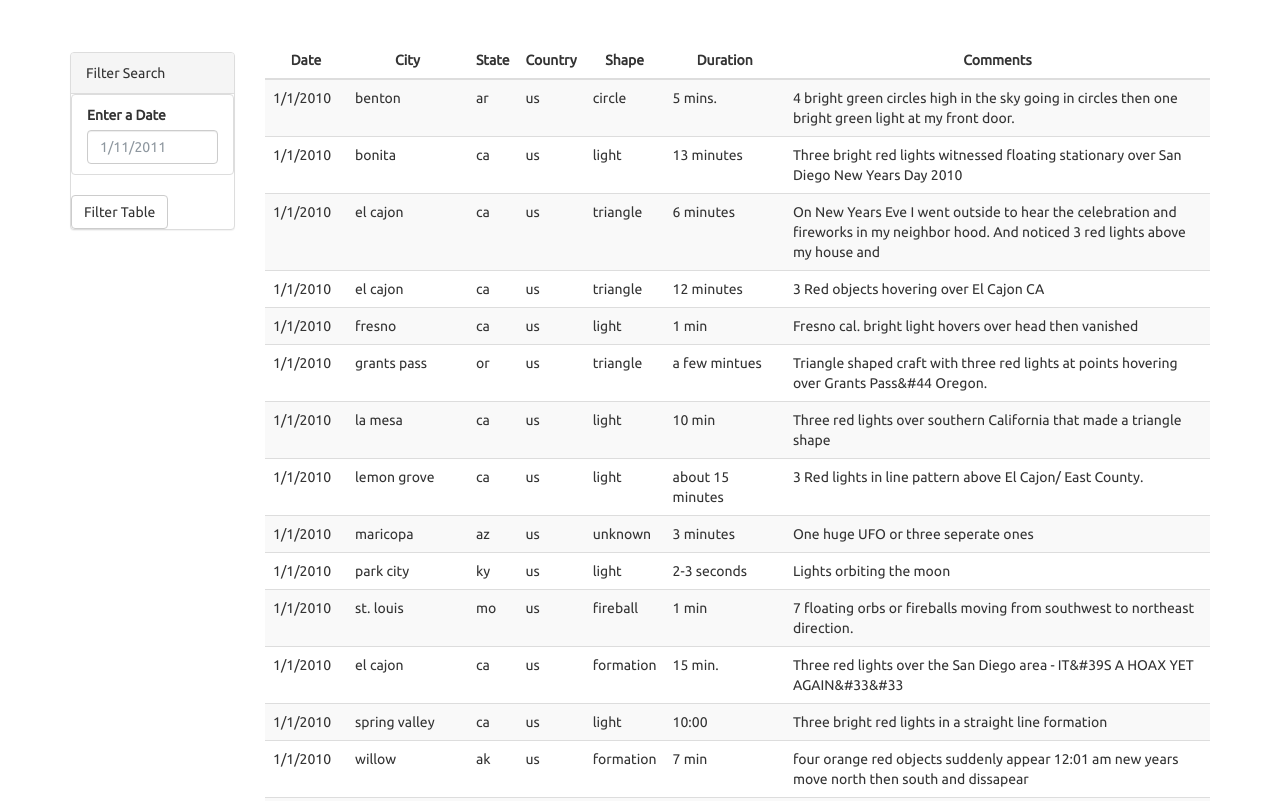
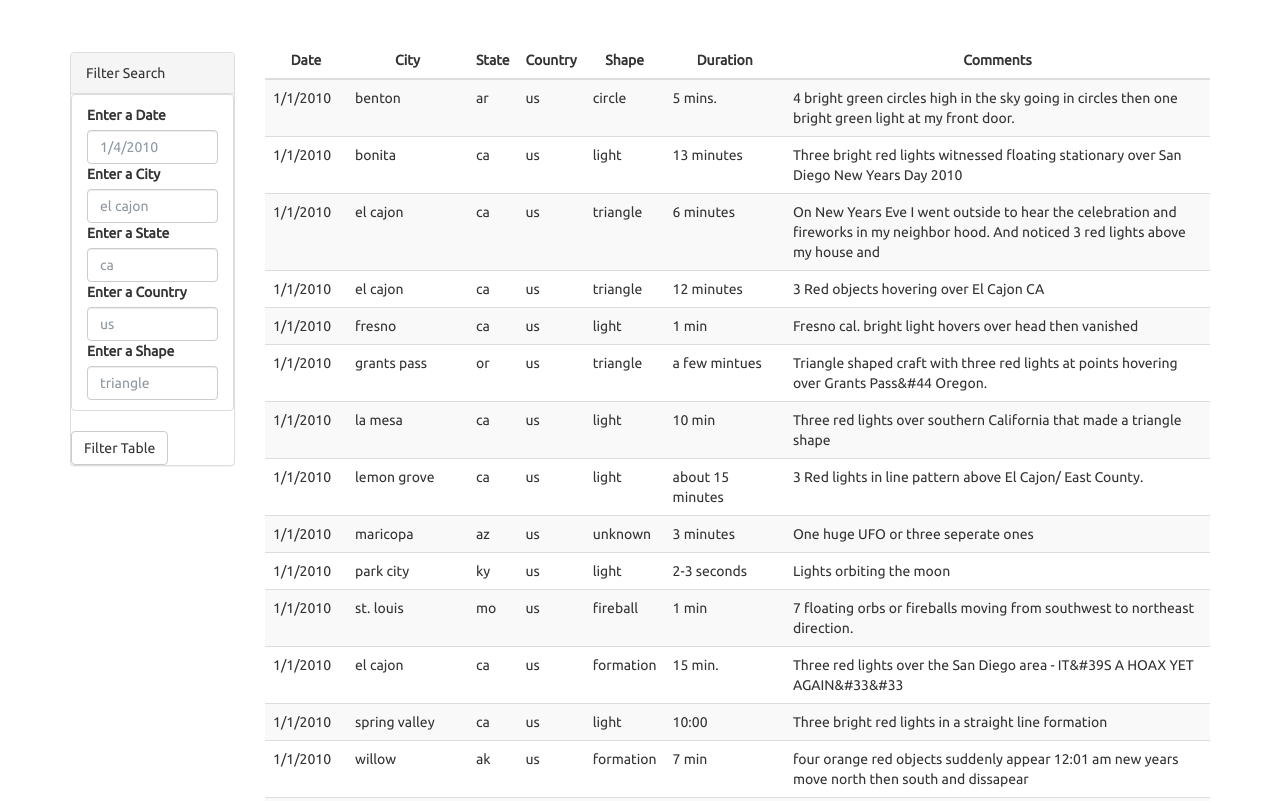
Before and after one commit to ZGrinacoff/ALIENS-R-REAL_JavaScript-and-DOM-Manipulation, a plain HTML site: page index.html in a window 1280 px wide. Shown: the part 620-1421 px from the top of the page. Drawn offline with nearby package versions, Linux system fonts and the light colour scheme.

Commit message:
HTML Complete

```diff
--- a/index.html
+++ b/index.html
@@ -37,7 +37,15 @@
                     <ul class="list-group" id="filters">
                       <li class="filter list-group-item">
                         <label for="date">Enter a Date</label>
-                        <input class="form-control" id="datetime" type="text" placeholder="1/11/2011">
+                        <input class="form-control" id="datetime" type="text" name="date" placeholder="1/4/2010">
+                        <label for="city">Enter a City</label>
+                        <input class="form-control" id="city" type="text" name="city" placeholder="el cajon">
+                        <label for="state">Enter a State</label>
+                        <input class="form-control" id="state" type="text" name="state" placeholder="ca">
+                        <label for="country">Enter a Country</label>
+                        <input class="form-control" id="country" type="text" name="country" placeholder="us">
+                        <label for="shape">Enter a Shape</label>
+                        <input class="form-control" id="shape" type="text" name="shape" placeholder="triangle">
                       </li>
                     </ul>
                   </div>
@@ -48,9 +56,9 @@
           </aside>
         </div>
         <div class="col-md-10">
-          <div id="table-area" class="">
+          <div id="table-area" class="table-responsive">
             <table id="ufo-table" class="table table-striped">
-              <thead>
+              <thead class="thead-dark">
                 <tr>
                   <th class="table-head">Date</th>
                   <th class="table-head">City</th>
@@ -68,7 +76,7 @@
       </div>
     </div>
     <footer class="footer">
-      <span class="bottom">UFO Sightings</span>
+      <span class="bottom">&copy; Copyright Zachary Grinacoff 2019 - UFO Sightings</span>
     </footer>
   </div>
   <script src="https://cdnjs.cloudflare.com/ajax/libs/d3/4.11.0/d3.js"></script>
```
